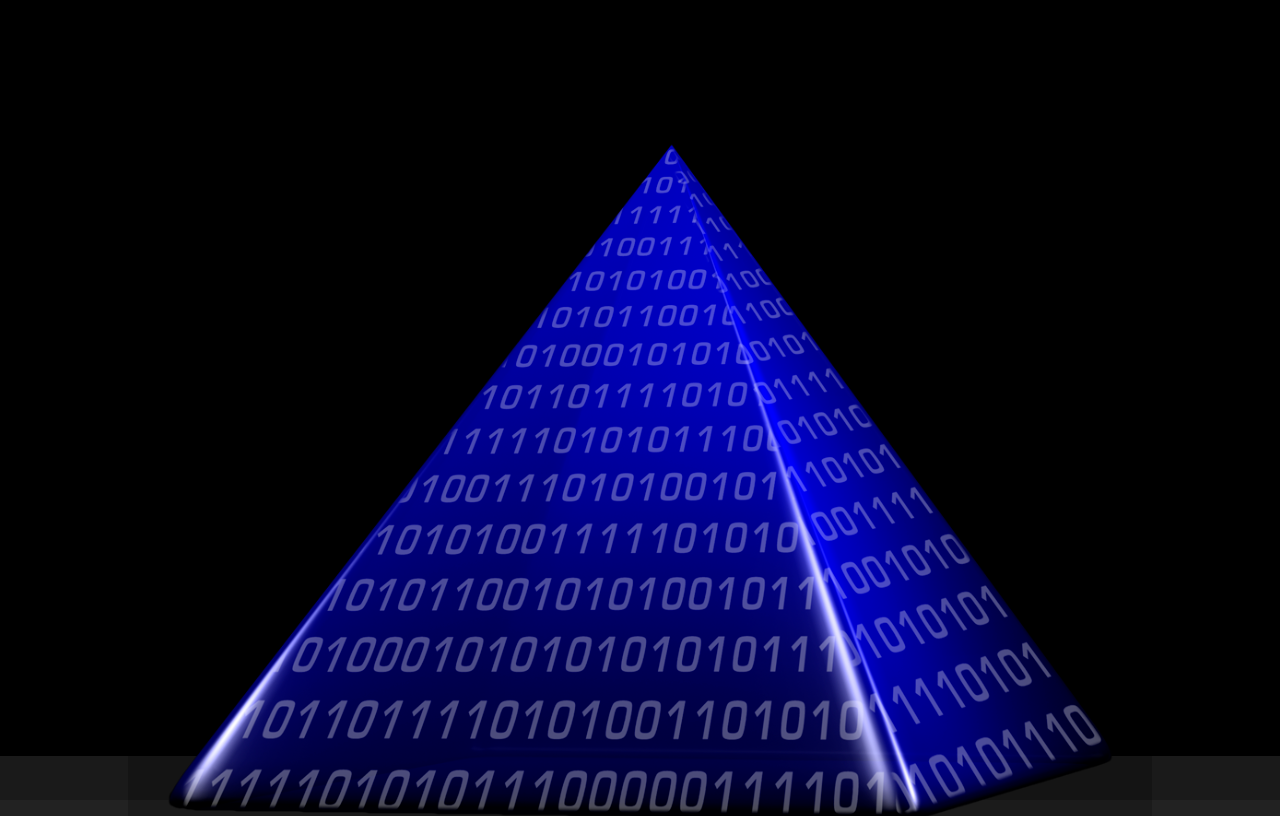
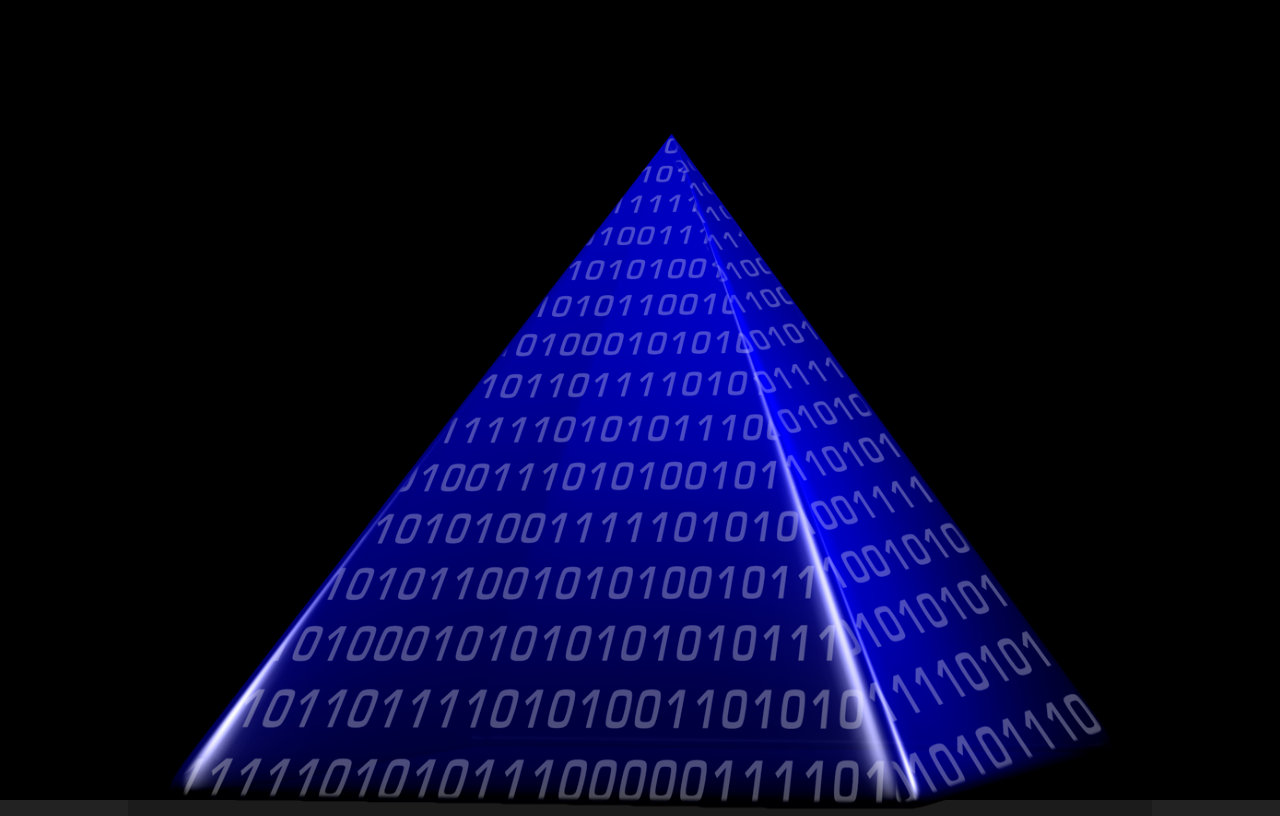
Before and after one commit to deanriverson/pls-website, a Gatsby site: page / in a window 1280 px wide. Shown: the top 816 px of the page. Built offline with nearby package versions, Linux system fonts and the light colour scheme; Gatsby itself is replaced by a stand-in of ours.

Commit message:
Adjusted image size

```diff
--- a/src/pages/index.js
+++ b/src/pages/index.js
@@ -5,6 +5,7 @@ import Image from "../components/image"
 import SEO from "../components/seo"
 
 const rootStyle = {
+  width: "100%",
   height: '100%',
   display: 'flex',
   flexDirection: 'column',
@@ -16,7 +17,7 @@ const IndexPage = () => (
   <Layout>
     <SEO title="Home"/>
     <div style={rootStyle}>
-      <div style={{ width: 1024, height: 734 }}>
+      <div style={{ width: "80%", height: "100%", maxWidth: 1024, maxHeight: 1024 }}>
         <Image/>
       </div>
     </div>
```
